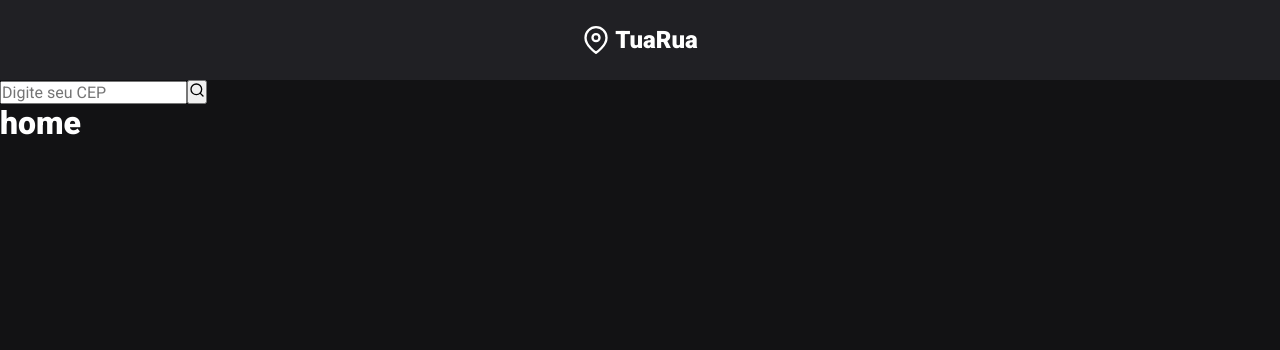
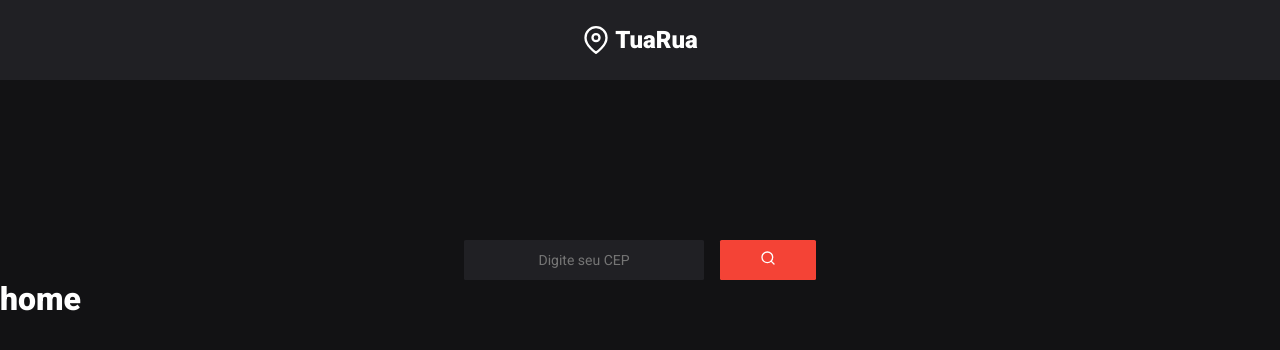
Before and after one commit to jorgelucasalima/tuarua, a Next.js app: page / in a window 1280 px wide. Shown: the top 350 px of the page. Built offline with nearby package versions, Linux system fonts and the light colour scheme.

Commit message:
criado button para pesquisar cep

```diff
--- a/src/components/ButtonPesquisarCep/index.jsx
+++ b/src/components/ButtonPesquisarCep/index.jsx
@@ -1,12 +1,13 @@
+import styles from './styles.module.scss'
 import {FiSearch} from 'react-icons/fi';
 
 export function ButtonPesquisarCep() {
   return (
-    <>
+    <div className={styles.buttonContent}>
       <input type="text" placeholder="Digite seu CEP"/>
       <button type="button">
         <FiSearch/>
       </button>
-    </>
+    </div>
   )
 }
--- /dev/null
+++ b/src/components/ButtonPesquisarCep/styles.module.scss
@@ -0,0 +1,36 @@
+.buttonContent {
+  margin-top: 10rem;
+  display: flex;
+  align-items: center;
+  justify-content: center;
+
+  input {
+    border: none;
+    background: var(--black-800);
+    color: var(--white);
+    border-radius: 0.1rem;
+    font-size: 14px;
+    text-align: center;
+    margin-right: 1rem;
+
+    height: 2.5rem;
+    width: 15rem;
+  }
+
+  button {
+    height: 2.5rem;
+    width: 6rem;
+
+    border: none;
+    border-radius: 0.1rem;
+    background-color: var(--red-500);
+
+    svg {
+      height: 1rem;
+      width: 1rem;
+      color: var(--white);
+    }
+
+
+  }
+}
--- a/src/components/Header/styles.module.min.css
+++ /dev/null
@@ -1 +0,0 @@
-.headerContent{height:80px;background-color:var(--black-800)}.navContent{display:flex;align-items:center;justify-content:center;height:100%}.navContent svg{margin-right:5px}
```
Also changed, not shown: src/components/ButtonGitHub/index.jsx (added, +7 -0 lines), src/components/Header/styles.module.css (deleted, +0 -15 lines), src/components/ButtonGitHub/styles.module.scss (added).
